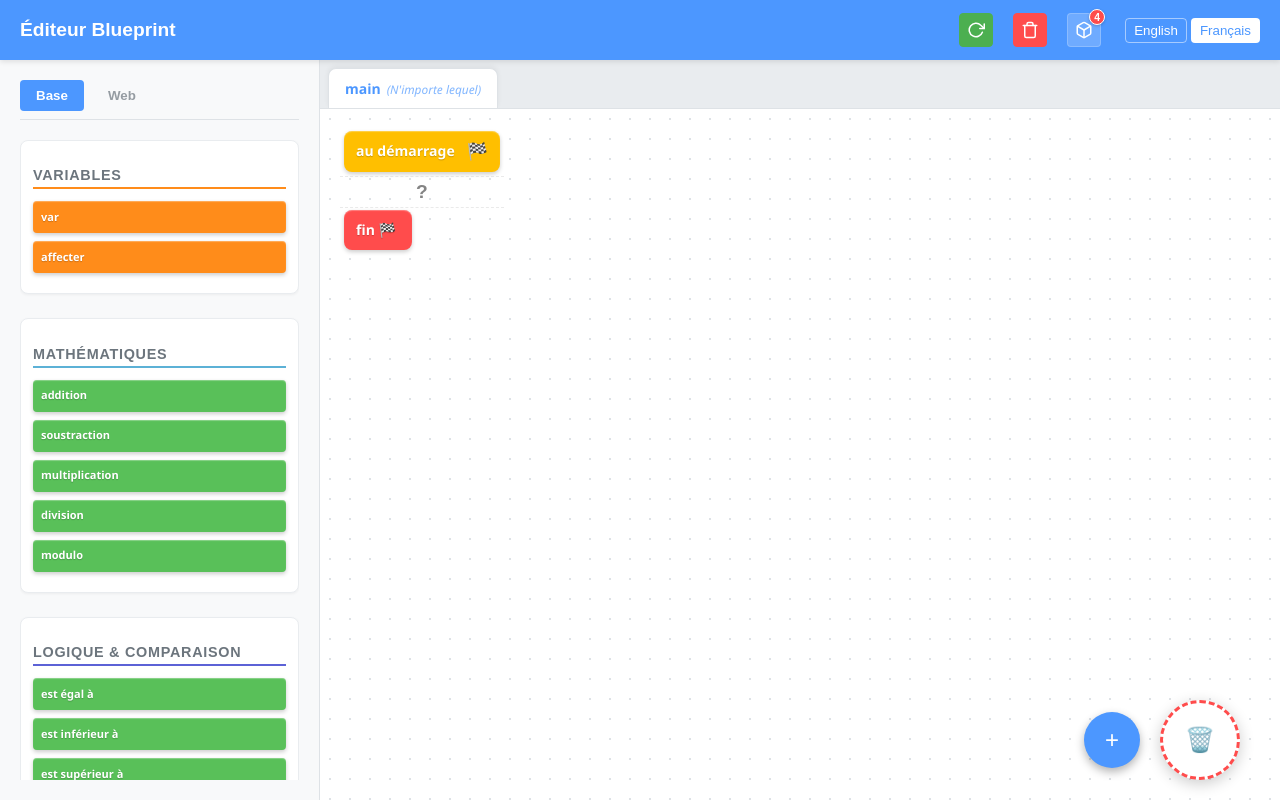
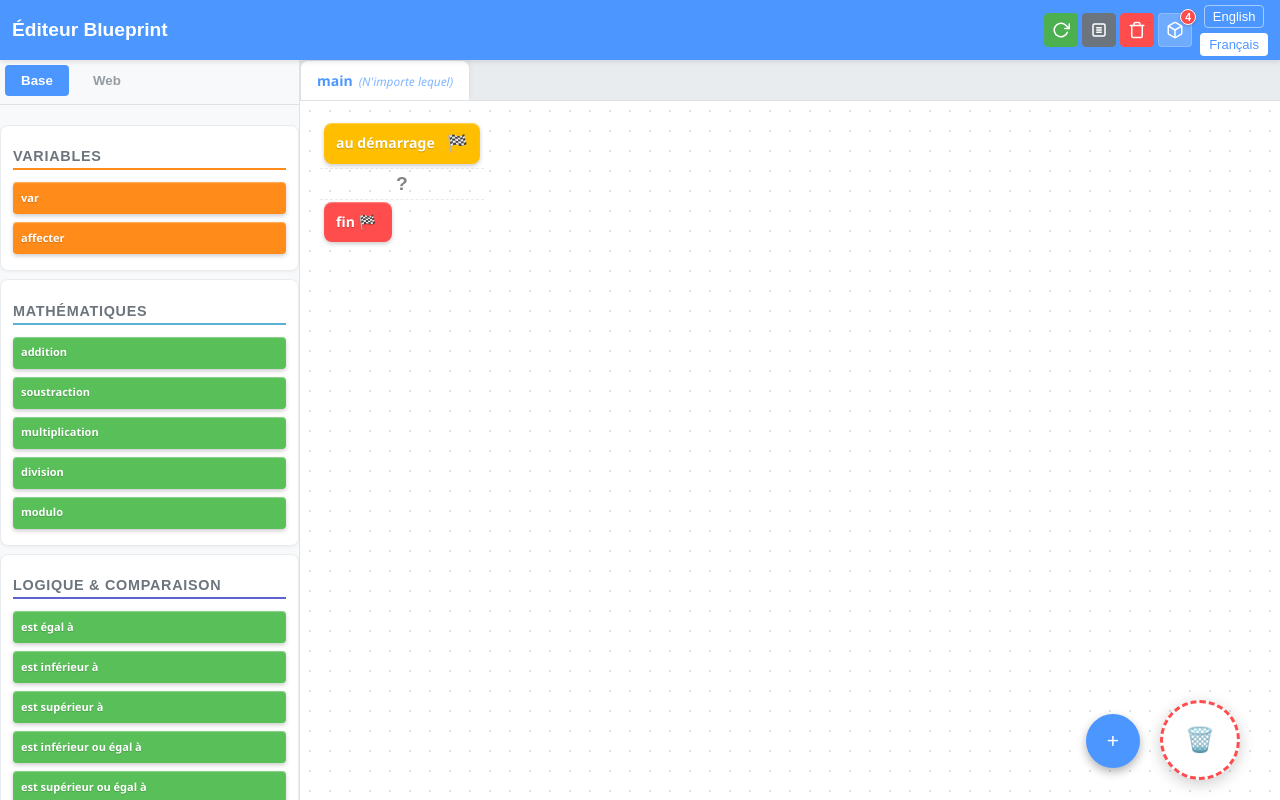
Before and after one commit to nicolachoquet06250/backend-generator, a Nuxt app: page / in a window 1280 px wide. Built offline with nearby package versions, Linux system fonts and the light colour scheme.

Commit message:
Mise en place d'un mode compact

```diff
--- a/app/app.vue
+++ b/app/app.vue
@@ -8,6 +8,7 @@ import AppModal from './components/common/AppModal.vue';
 const { locale, locales, setLocale, t } = useI18n();
 const { structures, addStructure, removeStructure, resetStructures } = useDataStructures();
 const { resetFunctions, removeStructureFromFunctions } = useFunctions();
+const { isCompact, toggleCompact } = useSettings();
 
 const handleRemoveStructure = (id: string) => {
   removeStructure(id);
@@ -53,7 +54,7 @@ function reloadPage() {
 </script>
 
 <template>
-  <div class="editor-layout" :class="[{ 'mobile-mode': isMobile }, getPWADisplayMode()]">
+  <div class="editor-layout" :class="[{ 'mobile-mode': isMobile }, getPWADisplayMode(), { 'is-compact': isCompact }]">
     <header class="main-header">
       <div class="logo">
         <h1>{{ $t('welcome') }}</h1>
@@ -63,6 +64,14 @@ function reloadPage() {
           <svg viewBox="0 0 24 24" width="18" height="18" fill="none" stroke="currentColor" stroke-width="2" stroke-linecap="round" stroke-linejoin="round">
             <polyline points="23 4 23 10 17 10"></polyline>
             <path d="M20.49 15a9 9 0 1 1-2.12-9.36L23 10"></path>
+          </svg>
+        </button>
+        <button class="compact-toggle" :class="{ active: isCompact }" :title="$t('common.compact')" @click="toggleCompact">
+          <svg viewBox="0 0 24 24" width="18" height="18" fill="none" stroke="currentColor" stroke-width="2" stroke-linecap="round" stroke-linejoin="round">
+            <rect x="4" y="4" width="16" height="16" rx="2" ry="2"></rect>
+            <line x1="9" y1="9" x2="15" y2="9"></line>
+            <line x1="9" y1="12" x2="15" y2="12"></line>
+            <line x1="9" y1="15" x2="15" y2="15"></line>
           </svg>
         </button>
         <button class="reset-btn" :title="$t('common.reset')" @click="showResetModal = true">
@@ -228,10 +237,39 @@ body {
   color: var(--text-color);
 }
 
+:root {
+  --block-padding-v: 8px;
+  --block-padding-h: 12px;
+  --block-padding: var(--block-padding-v) var(--block-padding-h);
+  --block-margin: 4px;
+  --block-gap: 8px;
+  --block-font-size: 14px;
+  --block-bottom-padding: 8px;
+  --header-height: 60px;
+  --header-button-size: 34px;
+  --header-action-gap: 4px;
+  --sidebar-width: 300px;
+}
+
+.is-compact {
+  --block-padding-v: 4px;
+  --block-padding-h: 8px;
+  --block-padding: var(--block-padding-v) var(--block-padding-h);
+  --block-margin: 2px;
+  --block-gap: 4px;
+  --block-font-size: 12px;
+  --block-bottom-padding: 4px;
+  --header-height: 40px;
+  --header-button-size: 28px;
+  --header-action-gap: 4px;
+  --sidebar-width: 240px;
+}
+
 .editor-layout {
   display: flex;
   flex-direction: column;
   height: 100vh;
+  transition: all 0.2s ease-in-out;
 
   &.mobile-mode {
     display: flex;
@@ -253,32 +291,44 @@ body {
   justify-content: space-between;
   align-items: center;
   padding: 0 20px;
-  height: 60px;
+  height: var(--header-height);
   background: var(--header-bg);
   color: var(--header-text);
   box-shadow: 0 2px 5px rgba(0,0,0,0.1);
   z-index: 10;
+  transition: all 0.2s ease-in-out;
+}
+
+.is-compact .main-header {
+  padding: 0 12px;
 }
 
 .main-header h1 {
   margin: 0;
   font-size: 1.2rem;
+  white-space: nowrap;
+  overflow: hidden;
+  text-overflow: ellipsis;
+}
+
+.is-compact .main-header h1 {
+  font-size: 1rem;
 }
 
 .header-actions {
   display: flex;
   align-items: center;
-  gap: 20px;
+  gap: var(--header-action-gap);
 }
 
 .reset-btn {
   background: #ff4c4c;
   border: 1px solid #ff4c4c;
   color: white;
-  width: 34px;
-  min-width: 34px;
-  height: 34px;
-  min-height: 34px;
+  width: var(--header-button-size);
+  min-width: var(--header-button-size);
+  height: var(--header-button-size);
+  min-height: var(--header-button-size);
   display: flex;
   align-items: center;
   justify-content: center;
@@ -297,10 +347,10 @@ body {
   background: #4caf50;
   border: 1px solid #4caf50;
   color: white;
-  width: 34px;
-  min-width: 34px;
-  height: 34px;
-  min-height: 34px;
+  width: var(--header-button-size);
+  min-width: var(--header-button-size);
+  height: var(--header-button-size);
+  min-height: var(--header-button-size);
   display: flex;
   align-items: center;
   justify-content: center;
@@ -315,14 +365,41 @@ body {
   border-color: #45a049;
 }
 
+.compact-toggle {
+  background: #6c757d;
+  border: 1px solid #6c757d;
+  color: white;
+  width: var(--header-button-size);
+  min-width: var(--header-button-size);
+  height: var(--header-button-size);
+  min-height: var(--header-button-size);
+  display: flex;
+  align-items: center;
+  justify-content: center;
+  border-radius: 4px;
+  cursor: pointer;
+  padding: 0;
+  transition: all 0.2s;
+}
+
+.compact-toggle:hover {
+  background: #5a6268;
+  border-color: #545b62;
+}
+
+.compact-toggle.active {
+  background: #007bff;
+  border-color: #007bff;
+}
+
 .struct-toggle {
   background: var(--btn-struct);
   border: 1px solid var(--btn-struct);
   color: white;
-  width: 34px;
-  min-width: 34px;
-  height: 34px;
-  min-height: 34px;
+  width: var(--header-button-size);
+  min-width: var(--header-button-size);
+  height: var(--header-button-size);
+  min-height: var(--header-button-size);
   display: flex;
   align-items: center;
   justify-content: center;
@@ -356,9 +433,27 @@ body {
   box-shadow: 0 1px 3px rgba(0,0,0,0.2);
 }
 
+.editor-layout:not(.is-compact) {
+  .main-header {
+    gap: 20px;
+    padding: 0 12px;
+  }
+
+  .lang-switcher {
+    flex-direction: column;
+    gap: 5px;
+  }
+}
+
+.editor-layout.is-compact {
+  .lang-switcher {
+    flex-direction: row;
+  }
+}
+
 .lang-switcher {
   display: flex;
-  flex-direction: row;
+  flex-direction: column;
   align-items: center;
 }
 
@@ -370,6 +465,14 @@ body {
   color: white;
   border-radius: 4px;
   cursor: pointer;
+  font-size: 13px;
+  line-height: 1;
+}
+
+.is-compact .lang-switcher button {
+  padding: 2px 4px;
+  margin-left: 2px;
+  font-size: 11px;
 }
 
 .lang-switcher button.active {
--- a/app/components/blocks/BaseBlock.vue
+++ b/app/components/blocks/BaseBlock.vue
@@ -114,21 +114,21 @@ const onStopPropagation = (e: MouseEvent | TouchEvent) => {
 .block-container {
   display: flex;
   flex-direction: column;
-  padding: 8px 12px;
+  padding: var(--block-padding);
   border-radius: 8px;
   color: white;
   font-family: 'Segoe UI', Tahoma, Geneva, Verdana, sans-serif;
   font-weight: 600;
-  font-size: 14px;
+  font-size: var(--block-font-size);
   user-select: none;
   cursor: grab;
-  margin: 4px;
+  margin: var(--block-margin);
   min-width: 60px;
   width: auto;
   max-width: 100%;
   box-sizing: border-box;
   box-shadow: 0 2px 4px rgba(0,0,0,0.2), inset 0 1px 1px rgba(255,255,255,0.3);
-  transition: transform 0.1s, box-shadow 0.1s;
+  transition: all 0.2s ease-in-out;
   overflow-x: auto;
   height: max-content;
 }
@@ -162,7 +162,7 @@ const onStopPropagation = (e: MouseEvent | TouchEvent) => {
 .block-content {
   display: flex;
   align-items: center;
-  gap: 8px;
+  gap: var(--block-gap);
   overflow-x: auto;
   padding-bottom: 2px;
   min-height: 24px;
@@ -194,10 +194,10 @@ const onStopPropagation = (e: MouseEvent | TouchEvent) => {
 
 .block-bottom {
   margin-left: 12px;
-  padding: 8px;
+  padding: var(--block-bottom-padding);
   display: flex;
   flex-direction: column;
-  gap: 4px;
+  gap: var(--block-gap);
   background: var(--bg-color);
   opacity: 0.85;
   border-radius: 0 0 8px 8px;
@@ -211,7 +211,7 @@ const onStopPropagation = (e: MouseEvent | TouchEvent) => {
 ::v-deep(.block-input), ::v-deep(.block-select) {
   border: none;
   border-radius: 4px;
-  padding: 4px 8px;
+  padding: calc(var(--block-padding) / 4) 8px;
   outline: none;
   font-family: inherit;
   font-size: 0.9em;
--- a/app/components/editor/BlockSidebar.vue
+++ b/app/components/editor/BlockSidebar.vue
@@ -322,16 +322,17 @@ const onStopPropagation = (e: MouseEvent | TouchEvent) => {
 
 <style scoped>
 .block-sidebar {
-  width: 320px;
+  width: var(--sidebar-width);
   flex-shrink: 0;
   background: var(--sidebar-bg);
   border-right: 1px solid var(--sidebar-border);
   overflow-y: auto;
-  padding: 20px;
+  padding: calc(var(--block-padding) * 2);
   height: 100%;
   box-shadow: 2px 0 5px rgba(0,0,0,0.05);
   display: flex;
   flex-direction: column;
+  transition: all 0.2s ease-in-out;
 }
 
 .domain-tabs {
@@ -339,6 +340,7 @@ const onStopPropagation = (e: MouseEvent | TouchEvent) => {
   gap: 8px;
   margin-bottom: 20px;
   border-bottom: 1px solid var(--sidebar-border);
+  padding: 5px;
   padding-bottom: 8px;
 }
 
@@ -371,9 +373,9 @@ const onStopPropagation = (e: MouseEvent | TouchEvent) => {
 }
 
 .sidebar-section {
-  margin-bottom: 24px;
+  margin-bottom: var(--block-gap);
   background: var(--sidebar-section-bg);
-  padding: 12px;
+  padding: var(--block-padding);
   border-radius: 8px;
   border: 1px solid var(--sidebar-section-border);
   box-shadow: 0 1px 3px rgba(0,0,0,0.05);
--- a/app/components/editor/FunctionWorkspace.vue
+++ b/app/components/editor/FunctionWorkspace.vue
@@ -3,6 +3,7 @@ import RecursiveBlockRenderer from './RecursiveBlockRenderer.vue';
 import AppModal from '../common/AppModal.vue';
 import { useMobileDragDrop } from '~/composables/useMobileDragDrop';
 
+const { isCompact } = useSettings();
 const { t } = useI18n();
 const { functions, activeFunctionId, isDragging, addFunction, removeFunction, addBlockToFunction, removeBlockFromFunction, getBlockById } = useFunctions();
 const { structures } = useDataStructures();
@@ -165,7 +166,7 @@ const onMobileTrashDragLeave = () => {
 </script>
 
 <template>
-  <div class="workspace">
+  <div class="workspace" :class="{ 'is-compact': isCompact }">
     <div class="tabs-container">
       <div v-for="group in groupedFunctions" :key="group.id" class="tab-group">
         <div class="tab-group-label" v-if="groupedFunctions.length > 1">
@@ -257,6 +258,7 @@ const onMobileTrashDragLeave = () => {
   height: 100%;
   background: var(--workspace-bg);
   overflow: auto;
+  transition: all 0.2s ease-in-out;
 }
 
 @media (max-width: 768px) {
@@ -268,8 +270,9 @@ const onMobileTrashDragLeave = () => {
 .tabs-container {
   display: flex;
   background: var(--tabs-bg);
-  padding: 8px 8px 0 8px;
-  gap: 16px;
+  padding: calc(var(--block-padding) / 2);
+  padding-bottom: 0;
+  gap: var(--block-gap);
   overflow-x: auto;
   scrollbar-width: thin;
   border-bottom: 1px solid var(--sidebar-border);
@@ -287,6 +290,7 @@ const onMobileTrashDragLeave = () => {
   color: var(--tab-text);
   opacity: 0.6;
   font-weight: bold;
+  padding-top: 5px;
   padding-left: 4px;
   letter-spacing: 0.5px;
 }
@@ -310,8 +314,12 @@ const onMobileTrashDragLeave = () => {
   border: 1px solid transparent;
   border-bottom: none;
   font-family: 'Segoe UI', Tahoma, Geneva, Verdana, sans-serif;
-  font-size: 14px;
+  font-size: var(--block-font-size);
   white-space: nowrap;
+}
+
+.is-compact .tab {
+  padding: 6px 12px;
 }
 
 .tab-return-type {
@@ -352,8 +360,8 @@ const onMobileTrashDragLeave = () => {
   position: absolute;
   bottom: 20px;
   right: 20px;
-  width: 56px;
-  height: 56px;
+  width: calc(var(--header-height) * 0.9);
+  height: calc(var(--header-height) * 0.9);
   background: var(--header-bg);
   color: white;
   border: none;
@@ -362,7 +370,7 @@ const onMobileTrashDragLeave = () => {
   display: flex;
   justify-content: center;
   align-items: center;
-  font-size: 24px;
+  font-size: calc(var(--block-font-size) * 1.5);
   box-shadow: 0 4px 10px rgba(0,0,0,0.3);
   z-index: 10001;
   transition: all 0.2s ease;
--- /dev/null
+++ b/app/composables/useSettings.ts
@@ -0,0 +1,27 @@
+export const useSettings = () => {
+  const isCompact = useState<boolean>('settings-is-compact', () => false);
+
+  onMounted(() => {
+    if (import.meta.client) {
+      const savedCompact = localStorage.getItem('settings-is-compact');
+      if (savedCompact !== null) {
+        isCompact.value = savedCompact === 'true';
+      }
+    }
+  });
+
+  watch(isCompact, (newValue) => {
+    if (import.meta.client) {
+      localStorage.setItem('settings-is-compact', newValue.toString());
+    }
+  });
+
+  const toggleCompact = () => {
+    isCompact.value = !isCompact.value;
+  };
+
+  return {
+    isCompact,
+    toggleCompact
+  };
+};
--- a/locales/en.json
+++ b/locales/en.json
@@ -29,7 +29,8 @@
     "cancel": "Cancel",
     "confirm": "Confirm",
     "reset": "Reset Storage",
-    "reload": "Reload"
+    "reload": "Reload",
+    "compact": "Compact mode"
   },
   "blocks": {
     "true": "True",
--- a/locales/fr.json
+++ b/locales/fr.json
@@ -29,7 +29,8 @@
     "cancel": "Annuler",
     "confirm": "Confirmer",
     "reset": "Réinitialiser le stockage",
-    "reload": "Recharger"
+    "reload": "Recharger",
+    "compact": "Mode compact"
   },
   "blocks": {
     "true": "Vrai",
```
Lines whose indentation alone changed are shown as unchanged.
